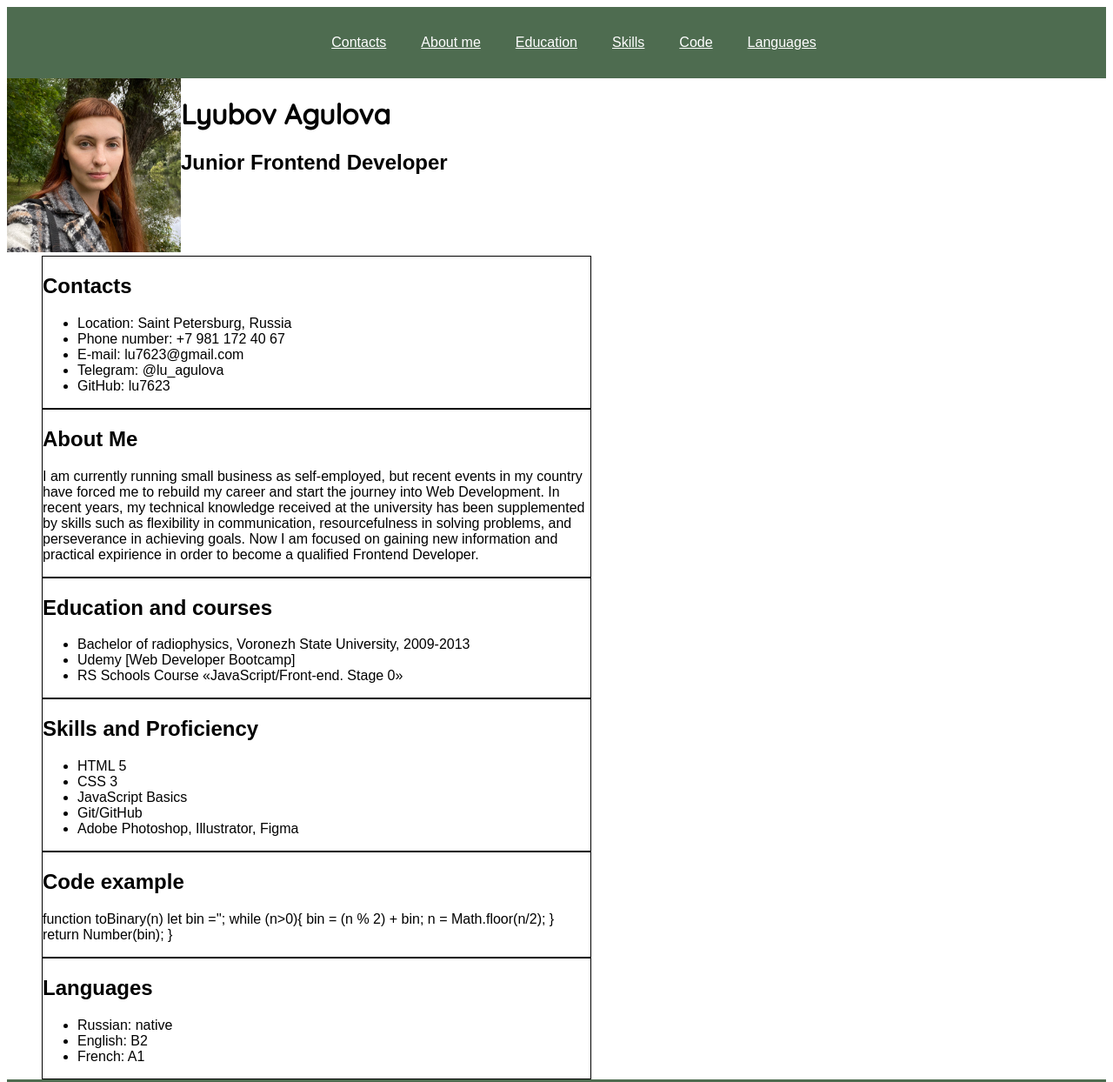
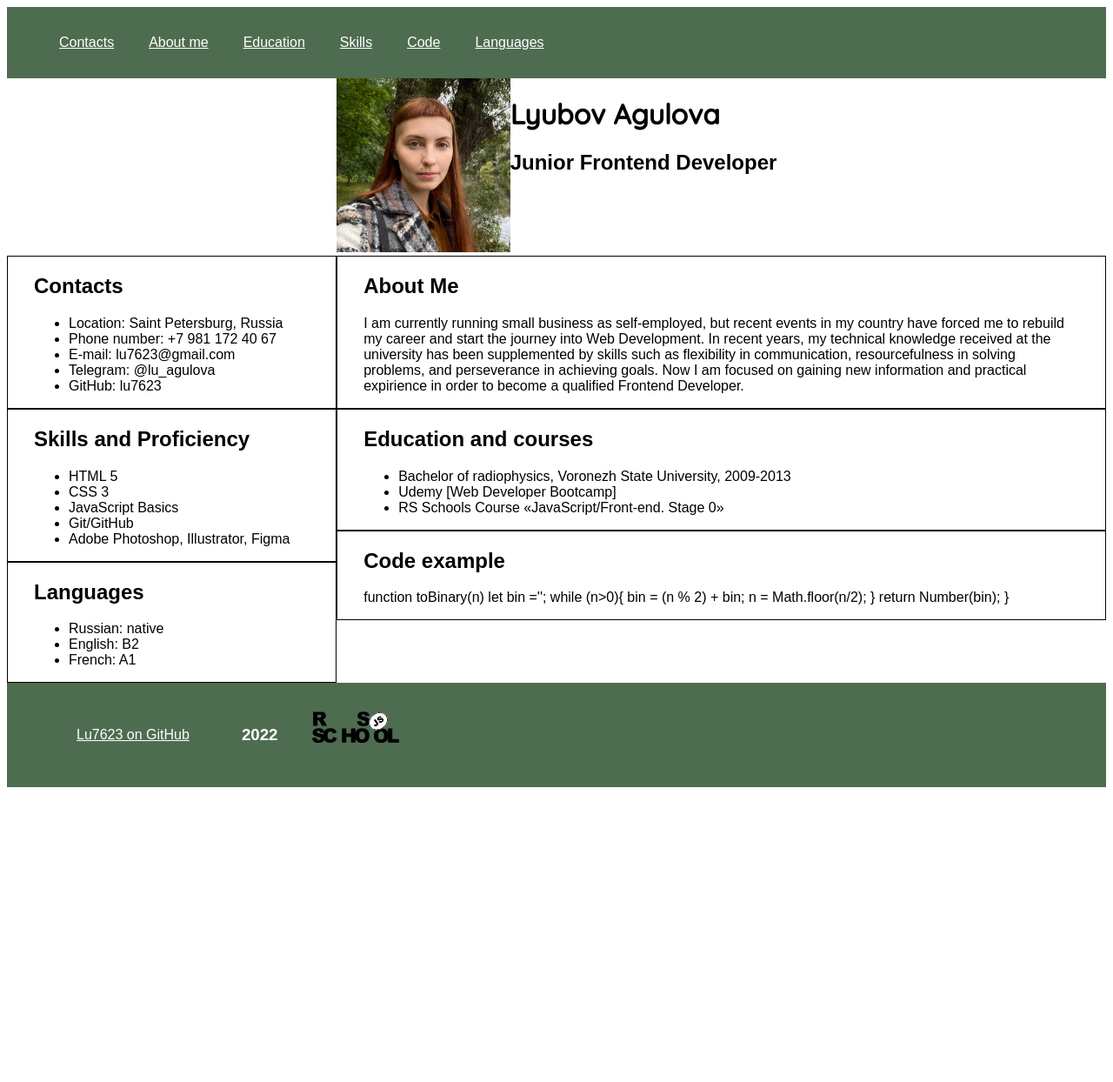
Before and after one commit to lu7623/rsschool-cv, a plain HTML site: page index.html in a window 1280 px wide. Shown: the top 1244 px of the page at 87% size. After the commit the page ends 913 px from the top, so only its background shows below. Drawn offline with Linux system fonts and the light colour scheme.

Commit message:
refactor: structure changed

```diff
--- a/index.html
+++ b/index.html
@@ -24,7 +24,7 @@
     </nav> </div>
 </header>
 <main class="main-container">
-    <div class="container">
+
 <div class="personal">
     <div class="ava">
     <img class="avatar" src="assets/img/image.jpg" alt="My photo"> </div>
@@ -33,6 +33,8 @@
     <h2>Junior Frontend Developer</h2>
 </div>
 </div>
+<div class="container">
+<div class="column-left">
     <section class="section" id="Contacts">
         <h2 class="h2">Contacts</h2>
             <ul>
@@ -43,6 +45,26 @@
                 <li><span>GitHub:</span> lu7623</li>
             </ul>
     </section>
+    <section class="section" id="skills">
+        <h2>Skills and Proficiency</h2>
+        <ul>
+            <li>HTML 5</li>
+            <li>CSS 3</li>
+            <li>JavaScript Basics</li>
+            <li>Git/GitHub</li>
+            <li>Adobe Photoshop, Illustrator, Figma</li>
+        </ul>
+    </section>
+    <section class="section" id="languages">
+            <h2>Languages</h2>
+              <ul>
+                <li>Russian: native</li>
+                <li>English: B2</li>
+                <li>French: A1</li>
+              </ul>
+            </section>
+</div>
+<div class="column-right">
     <section class="section" id="About">
         <h2>About Me</h2>
         <p>I am currently running small business as self-employed, but recent events in my country have forced me to rebuild my career and start the journey into Web Development. In recent years, my technical knowledge received at the university has been supplemented by skills such as flexibility in communication, resourcefulness in solving problems, and perseverance in achieving goals. Now I am focused on gaining new information and practical expirience in order to become a qualified Frontend Developer.</p>
@@ -53,16 +75,6 @@
                 <li>Bachelor of radiophysics, Voronezh State University, 2009-2013</li>
                 <li>Udemy [Web Developer Bootcamp]</li>
                 <li>RS Schools Course «JavaScript/Front-end. Stage 0»</li>
-</ul>
-</section>
-<section class="section" id="skills">
-<h2>Skills and Proficiency</h2>
-<ul>
-    <li>HTML 5</li>
-    <li>CSS 3</li>
-    <li>JavaScript Basics</li>
-    <li>Git/GitHub</li>
-    <li>Adobe Photoshop, Illustrator, Figma</li>
             </ul>
     </section>
     <section class="section" id="code">
@@ -78,22 +90,16 @@ function toBinary(n)
 }
             </p>
     </section>
-<section class="section" id="languages">
-<h2>Languages</h2>
-  <ul>
-    <li>Russian: native</li>
-    <li>English: B2</li>
-    <li>French: A1</li>
-  </ul>
-</section> </div>
+</div>
+</div>
 </main>
 <footer class="footer">
   <div class="container">
-    <nav >
+    <nav class="nav-footer">
         <ul class="nav-list-footer">
-            <li class="nav-footer"><a href="https://github.com/lu7623" class="nav-link">Lu7623 on GitHub</a></li>
-            <li class="nav-footer"><h3>2022 </h3></li>
-            <li class="nav-footer"><a href="https://rs.school/js/">
+            <li class="nav-footer-item"><a href="https://github.com/lu7623" class="nav-link">Lu7623 on GitHub</a></li>
+            <li class="nav-footer-item"><h3>2022 </h3></li>
+            <li class="nav-footer-item"><a href="https://rs.school/js/">
                 <img class="logo" src="assets/img/rs_school_js.svg" alt="RS logo"></a></li>
         </ul>
 </nav>
--- a/style.css
+++ b/style.css
@@ -21,14 +21,24 @@ body {
     display: flex;
     flex-wrap: wrap;
     align-items: center;
+    justify-content: center;
   }
 .container {
     max-width: 1440px;
     margin: 0 auto;
+    display: flex;
+    flex-wrap: wrap;
 }
+.column-left{
+width: 30%;
+}
+.column-right{
+    width: 70%;
+}
+
 .section {
-    width: 50%;
-    margin-left: 40px;
+   padding-left: 30px;
+   padding-right: 30px;
     border: 1px solid black;
   }
 .nav-list {
@@ -58,7 +68,11 @@ body {
 .logo{
     width: 100px;
 }
-.nav-footer {
+.nav-footer{
+    display: flex;
+    flex-wrap: wrap;
+}
+.nav-footer-item {
     color: white;
     padding: 0 20px;
     line-height: 50px;
```
Lines whose indentation alone changed are shown as unchanged.
